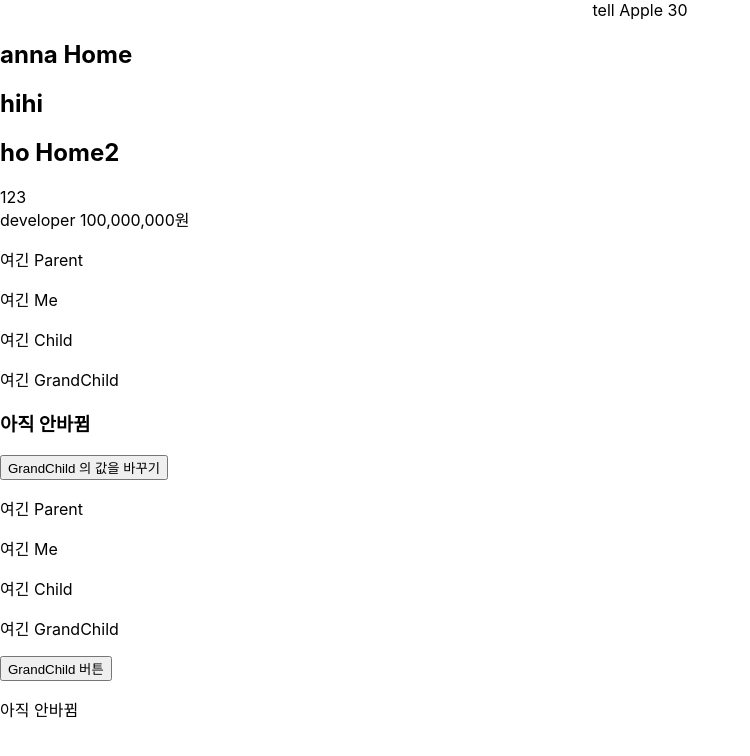
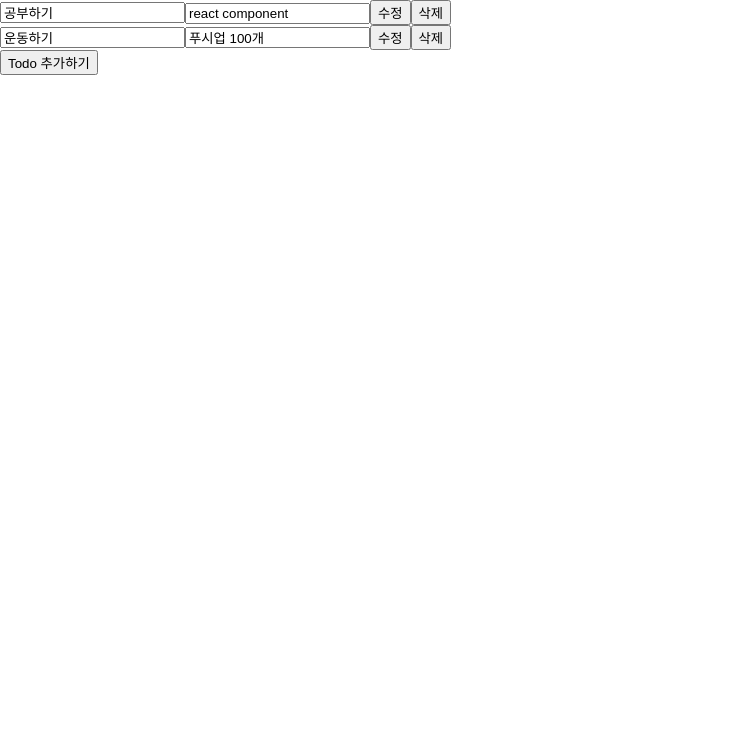
Before and after one commit to Bigone0617/React-study, a React (Create React App) app: page / in a window 1280 px wide. Shown: the top 756 px of the page, without its empty margins (0-750 px from the left). Built offline with nearby package versions, Linux system fonts and the light colour scheme.

Commit message:
강의 내용을 기반으로 todo list 만들어 보기

```diff
--- a/package.json
+++ b/package.json
@@ -14,6 +14,7 @@
     "react-dom": "^18.2.0",
     "react-scripts": "5.0.1",
     "typescript": "^4.9.5",
+    "uuid": "^9.0.1",
     "web-vitals": "^2.1.4"
   },
   "scripts": {
--- a/src/App.tsx
+++ b/src/App.tsx
@@ -4,6 +4,7 @@ import './App.css';
 import LifeCycle from './LifeCycle';
 import UpdateUnderComponent from './updateComponent/UpdateUnderComponent';
 import UpdateUpperComponent from './updateComponent/UpdateUpperComponent';
+import ListComponent from './todoLIst/ListComponent';
 
 export interface AppProp {
   name: string,
@@ -36,7 +37,7 @@ class App extends React.Component<AppProp, Appstate> {
   render(){
     return (
       <>
-        <>
+        {/* <>
           <div className='App'>{this.props.name} {this.props.company} {this.state.age}</div>
           <StateLessComponent name="anna">
             <h2>hihi</h2>
@@ -49,7 +50,8 @@ class App extends React.Component<AppProp, Appstate> {
           <LifeCycle job="developer"/>
         </>
         <UpdateUnderComponent/>
-        <UpdateUpperComponent/>
+        <UpdateUpperComponent/> */}
+        <ListComponent/>
       </>
     )
   }
--- /dev/null
+++ b/src/todoLIst/ListComponent.tsx
@@ -0,0 +1,103 @@
+import React from "react";
+import {v4 as uuidv4} from 'uuid';
+import TodoComponent from "./TodoComponent";
+
+export interface TodoProps {
+    id: string;
+    title: string;
+    description: string;
+}
+
+export interface ChangeTodoListProps {
+    removeTodoList(id: string): void;
+    updateTodoList(todo: TodoProps):void;
+    todo: TodoProps;
+}
+
+interface ListComponentProps {
+
+}
+
+interface ListComponentState {
+    todoList: TodoProps[];
+}
+
+class ListComponent extends React.Component<ListComponentProps, ListComponentState> {
+    constructor(props: ListComponentProps){
+        super(props)
+        this.state = {
+            todoList : [
+                {
+                    id: uuidv4(),
+                    title: '공부하기',
+                    description: 'react component'
+                },
+                {
+                    id: uuidv4(),
+                    title: '운동하기',
+                    description: '푸시업 100개'
+                },
+            ]
+        }
+        this.addTodoList = this.addTodoList.bind(this);
+        this.removeTodoList = this.removeTodoList.bind(this);
+        this.updateTodoList = this.updateTodoList.bind(this);
+    }
+
+    render () {
+        return (
+            <>
+                {
+                    this.state.todoList.map((todo) => {
+                        return (
+                            <TodoComponent
+                                key={todo.id}
+                                removeTodoList={this.removeTodoList}
+                                updateTodoList={this.updateTodoList}
+                                todo = {todo}
+                            />
+                        )
+                    })
+                }
+                <button onClick={this.addTodoList}>Todo 추가하기</button>
+            </>
+        )
+    }
+
+    private addTodoList(): void {
+        const newTodos = this.state.todoList;
+        const newTodo: TodoProps = {
+            id: uuidv4(),
+            title: '',
+            description: ''
+        }
+        newTodos.push(newTodo);
+
+        this.setState({
+            todoList: newTodos
+        })
+    }
+
+    private removeTodoList(id: string): void {
+        const newTodoList = this.state.todoList.filter((todo) => todo.id !== id)
+
+        this.setState({
+            todoList: newTodoList
+        })
+    }
+
+    private updateTodoList(updateTodo: TodoProps): void {
+        const newTodoList = this.state.todoList.map((todo) => {
+            if(todo.id === updateTodo.id){
+                todo = updateTodo
+            }
+            return todo
+        })
+
+        this.setState({
+            todoList: newTodoList
+        })
+    }
+}
+
+export default ListComponent;
--- /dev/null
+++ b/src/todoLIst/TodoComponent.tsx
@@ -0,0 +1,38 @@
+import React from "react";
+import { ChangeTodoListProps, TodoProps } from "./ListComponent";
+
+class TodoComponent extends React.Component<ChangeTodoListProps, TodoProps> {
+    constructor(props: ChangeTodoListProps){
+        super(props);
+        this.state = props.todo;
+    }
+
+    onChangeHandler = (e) => {
+       if(e.target.id === 'title'){
+            this.setState({
+                title: e.target.value
+            })
+       }else{
+            this.setState({
+                description: e.target.value
+            })
+       }
+    }
+
+    updateTodoHandler = () => {
+        this.props.updateTodoList(this.state);
+    }
+
+    render() {
+        return (
+            <div>
+                <input id= "title" value={this.state.title} onChange={(e) => this.onChangeHandler(e)}></input>
+                <input id="description" value={this.state.description} onChange={(e) => this.onChangeHandler(e)}></input>
+                <button onClick={() => this.updateTodoHandler()}>수정</button>
+                <button onClick={() => this.props.removeTodoList(this.state.id)}>삭제</button>
+            </div>
+        )
+    }
+}
+
+export default TodoComponent;
```
Also changed, not shown: 1 other file (tests, documents, lock files or other folders).
